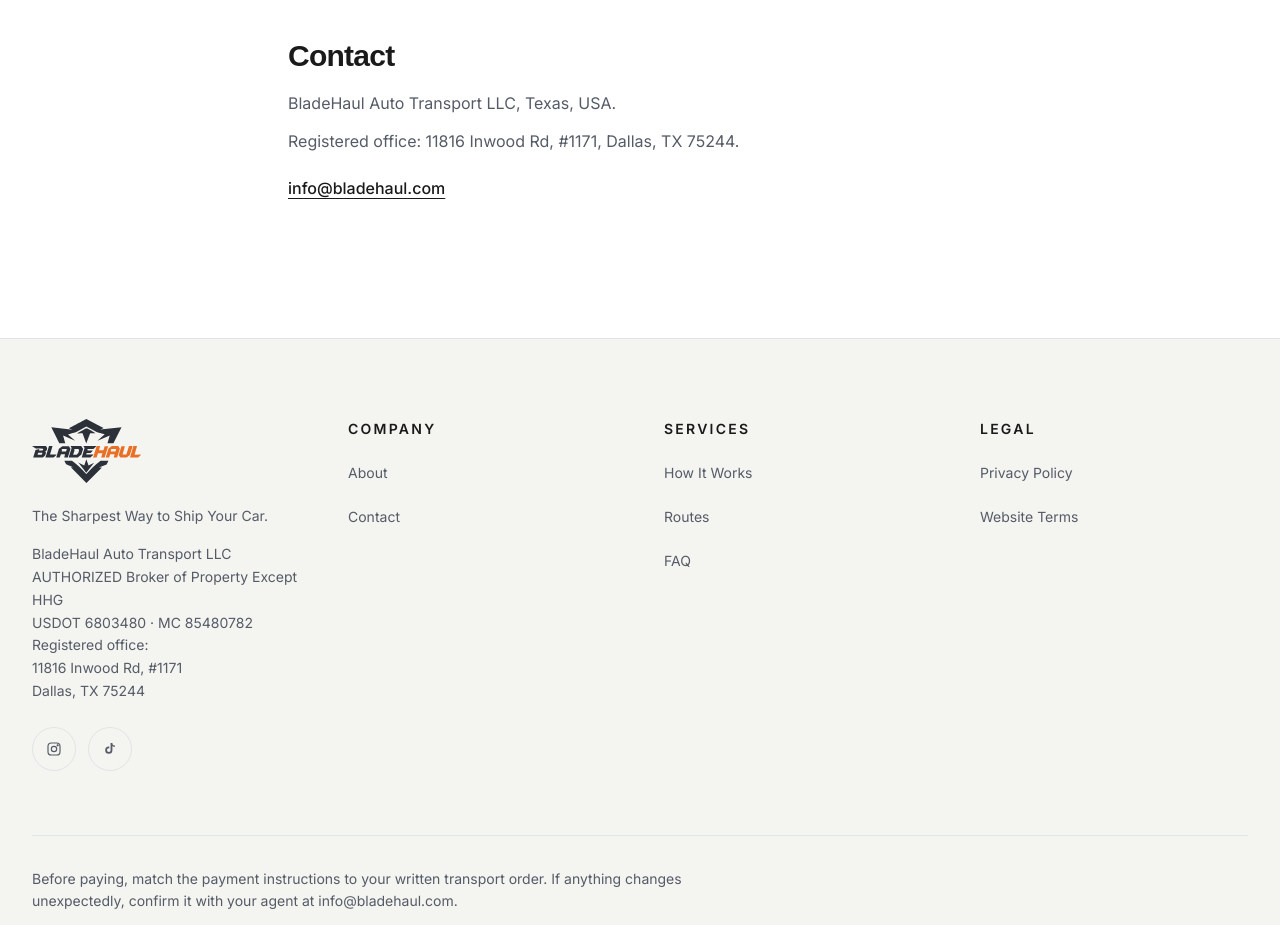
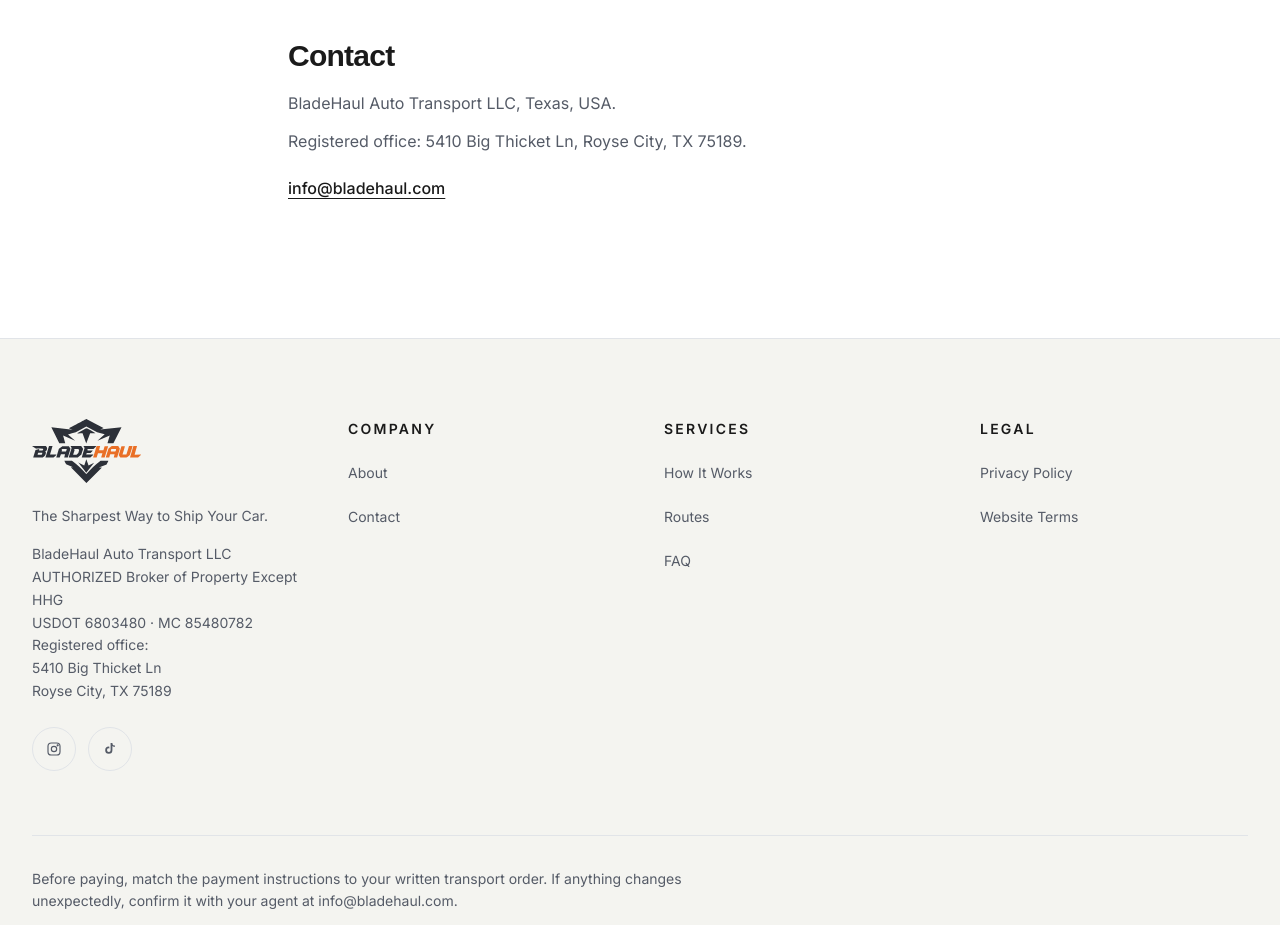
Before and after one commit to mishavlialko/bladehaul, a Next.js app: page /terms in a window 1280 px wide. Shown: the part 2460-3385 px from the top of the page. Built offline with nearby package versions, Linux system fonts and the light colour scheme; no server answers; a web font is replaced by a local one.

Commit message:
Update registered office address to Royse City, TX (#7)
Replace the Dallas Inwood registered-office address with 5410 Big Thicket Ln, Royse City, TX 75189 in the footer, Privacy, Terms, and homepage JSON-LD.

```diff
--- a/app/page.tsx
+++ b/app/page.tsx
@@ -50,10 +50,10 @@
       address: {
         '@type': 'PostalAddress',
         addressCountry: 'US',
-        streetAddress: '11816 Inwood Rd, #1171',
-        addressLocality: 'Dallas',
+        streetAddress: '5410 Big Thicket Ln',
+        addressLocality: 'Royse City',
         addressRegion: 'TX',
-        postalCode: '75244',
+        postalCode: '75189',
       },
     },
   ],
--- a/app/privacy/page.tsx
+++ b/app/privacy/page.tsx
@@ -233,7 +233,7 @@
               </p>
               <p>BladeHaul Auto Transport LLC, Texas, USA.</p>
               <p>
-                Registered office: 11816 Inwood Rd, #1171, Dallas, TX 75244.
+                Registered office: 5410 Big Thicket Ln, Royse City, TX 75189.
               </p>
               <p>
                 <a
--- a/app/terms/page.tsx
+++ b/app/terms/page.tsx
@@ -180,7 +180,7 @@
             <Section title="Contact">
               <p>BladeHaul Auto Transport LLC, Texas, USA.</p>
               <p>
-                Registered office: 11816 Inwood Rd, #1171, Dallas, TX 75244.
+                Registered office: 5410 Big Thicket Ln, Royse City, TX 75189.
               </p>
               <p>
                 <a
--- a/components/sections/Footer.tsx
+++ b/components/sections/Footer.tsx
@@ -58,9 +58,9 @@
               <br />
               Registered office:
               <br />
-              11816 Inwood Rd, #1171
+              5410 Big Thicket Ln
               <br />
-              Dallas, TX 75244
+              Royse City, TX 75189
             </p>
             <div className="mt-6 flex gap-3">
               <a
```
